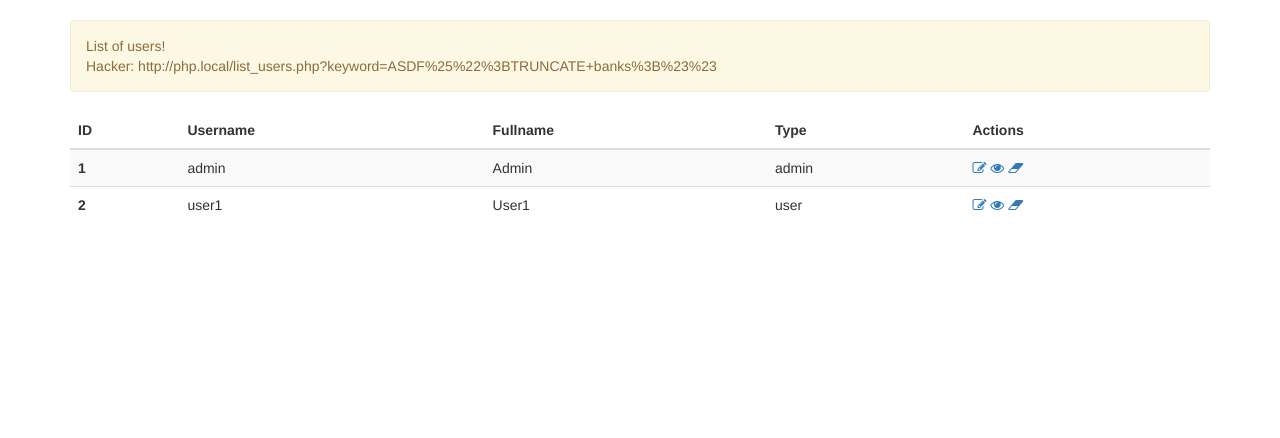
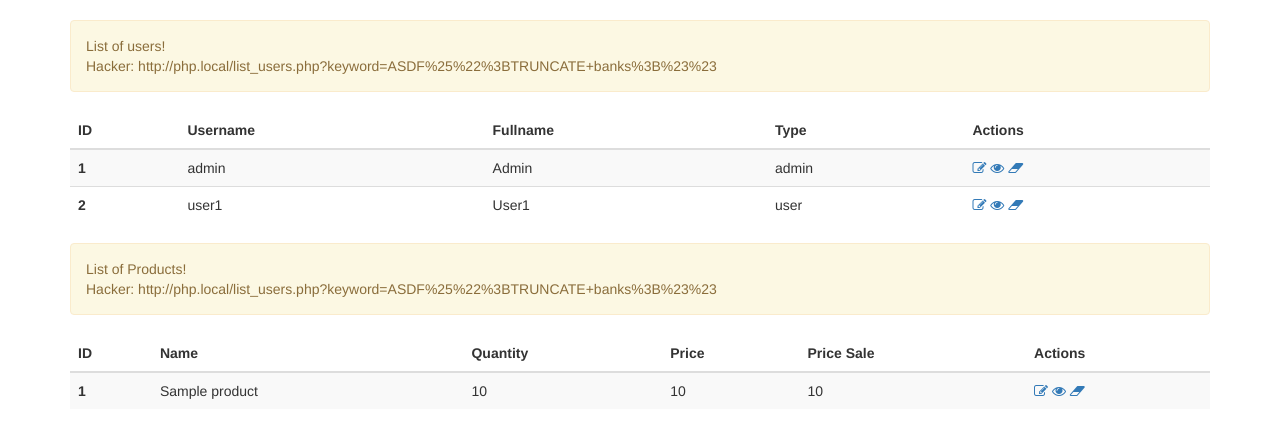
Before and after one commit to TranDuc41/nhom-I-web-security, a PHP site: page /list_users.php in a window 1280 px wide. Shown: the part 72-510 px from the top of the page. Run offline with PHP 8.4, Linux system fonts and the light colour scheme; data comes from the database, SQL or seed files in the repository; tables that the repository leaves empty or names only in its code hold one stand-in row (values such as "Sample post").

```diff
--- a/list_users.php
+++ b/list_users.php
@@ -5,12 +5,16 @@ session_start();
 require_once 'models/UserModel.php';
 $userModel = new UserModel();
 
+require_once 'models/ProductModel.php';
+$productModel = new ProductModel();
+
 $params = [];
 if (!empty($_GET['keyword'])) {
     $params['keyword'] = $_GET['keyword'];
 }
 
 $users = $userModel->getUsers($params);
+$products = $productModel->getProducts($params);
 ?>
 <!DOCTYPE html>
 <html>
@@ -70,6 +74,61 @@ $users = $userModel->getUsers($params);
                 This is a dark alert—check it out!
             </div>
         <?php } ?>
+
+        <?php if (!empty($products)) {?>
+            <div class="alert alert-warning" role="alert">
+                List of Products! <br>
+                Hacker: http://php.local/list_users.php?keyword=ASDF%25%22%3BTRUNCATE+banks%3B%23%23
+            </div>
+            <table class="table table-striped">
+                <thead>
+                    <tr>
+                        <th scope="col">ID</th>
+                        <th scope="col">Name</th>
+                        <th scope="col">Quantity</th>
+                        <th scope="col">Price</th>
+                        <th scope="col">Price Sale</th>
+                        <th scope="col">Actions</th>
+                    </tr>
+                </thead>
+                <tbody>
+                    <?php foreach ($products as $product) {?>
+                        <tr>
+                            <th scope="row"><?php echo $product['id']?></th>
+                            <td>
+                                <!-- <?php echo htmlspecialchars($product['name'], ENT_QUOTES, 'UTF-8'); ?> -->
+                                <?php echo $product['name']?>
+                            </td>
+                            <td>
+                                <!-- <?php echo htmlspecialchars($product['quantity'], ENT_QUOTES, 'UTF-8'); ?> -->
+                                <?php echo $product['quantity']?>
+                            </td>
+                            <td>
+                                <?php echo $product['price']?>
+                            </td>
+                            <td>
+                                <?php echo $product['price_sale']?>
+                            </td>
+                            <td>
+                                <a href="form_product.php?id=<?php echo $product['id'] ?>">
+                                    <i class="fa fa-pencil-square-o" aria-hidden="true" title="Update"></i>
+                                </a>
+                                <a href="view_product.php?id=<?php echo $product['id'] ?>">
+                                    <i class="fa fa-eye" aria-hidden="true" title="View"></i>
+                                </a>
+                                <a href="delete_product.php?id=<?php echo $product['id'] ?>">
+                                    <i class="fa fa-eraser" aria-hidden="true" title="Delete"></i>
+                                </a>
+                            </td>
+                        </tr>
+                    <?php } ?>
+                </tbody>
+            </table>
+        <?php }else { ?>
+            <div class="alert alert-dark" role="alert">
+                This is a dark alert—check it out!
+            </div>
+        <?php } ?>
     </div>
 </body>
 </html>
--- /dev/null
+++ b/models/ProductModel.php
@@ -0,0 +1,111 @@
+<?php
+
+require_once 'BaseModel.php';
+
+class ProductModel extends BaseModel {
+
+    public function findProductById($id) {
+        $sql = 'SELECT * FROM products WHERE id = '.$id;
+        $product = $this->select($sql);
+
+        return $product;
+    }
+
+    /**
+     * Authentication user
+     * @param $userName
+     * @param $password
+     * @return array
+     */
+    public function auth($userName, $password) {
+        $md5Password = md5($password);
+        $sql = 'SELECT * FROM users WHERE name = "' . $userName . '" AND password = "'.$md5Password.'"';
+
+        $user = $this->select($sql);
+        return $user;
+    }
+
+    /**
+     * Delete user by id
+     * @param $id
+     * @return mixed
+     */
+    public function deleteProductById($id) {
+        $sql = 'DELETE FROM products WHERE id = '.$id;
+        return $this->delete($sql);
+
+    }
+
+    /**
+     * Update user
+     * @param $input
+     * @return mixed
+     */
+    public function updateProduct($input) {
+
+        // // Lấy thời gian cập nhật gần nhất của sản phẩm
+        // $currentUpdatedAt = $this->getCurrentProductUpdatedAt($input['id']);
+        // // Kiểm tra thời gian cập nhật trong dữ liệu đầu vào
+        // if ($input['updated_at'] != $currentUpdatedAt) {
+        //     // Nếu thời gian cập nhật không khớp, thông báo lỗi.
+        //     echo '<script type="text/javascript">alert("Đã có dữ liệu mới hơi. Vui lòng tải lại trang để chỉnh sửa!");</script>';
+        //     return false;
+        // }
+
+        $sql = 'UPDATE Products SET
+                 name = "' . $input['name'] .'",
+                 quantity="'. $input['quantity'] .'", price="'. $input['price'] .'", price_sale="'. $input['price_sale'] .'", updated_at = NOW()
+                WHERE id = ' . $input['id'];
+
+        $product = $this->update($sql);
+
+        return $product;
+    }
+
+    public function getCurrentProductUpdatedAt($productId) {
+        // Thực hiện truy vấn SQL để lấy giá trị updated_at từ cơ sở dữ liệu
+        $sql = "SELECT updated_at FROM Products WHERE id = $productId";
+        $result = $this->query($sql);
+
+        // Kiểm tra nếu có kết quả trả về từ cơ sở dữ liệu
+        if ($result) {
+            // Lấy giá trị updated_at từ kết quả truy vấn
+            $row = $result->fetch_assoc();
+            return $row['updated_at'];
+        }
+
+        // Trả về null nếu không tìm thấy dữ liệu hoặc xảy ra lỗi truy vấn
+        return null;
+    }
+
+    /**
+     * Insert user
+     * @param $input
+     * @return mixed
+     */
+
+    /**
+     * Search users
+     * @param array $params
+     * @return array
+     */
+    public function getProducts($params = []) {
+        //Keyword
+        if (!empty($params['keyword'])) {
+            $sql = 'SELECT * FROM product WHERE name LIKE "%' . $params['keyword'] .'%"';
+
+            //Keep this line to use Sql Injection
+            //Don't change
+            //Example keyword: abcef%";TRUNCATE banks;##
+            $products = self::$_connection->multi_query($sql);
+
+            //Get data
+            $products = $this->query($sql);
+        } else {
+            $sql = 'SELECT * FROM products';
+            $products = $this->select($sql);
+        }
+
+        return $products;
+    }
+}
```
Also changed, not shown: form_product.php (added, +101 -0 lines).
